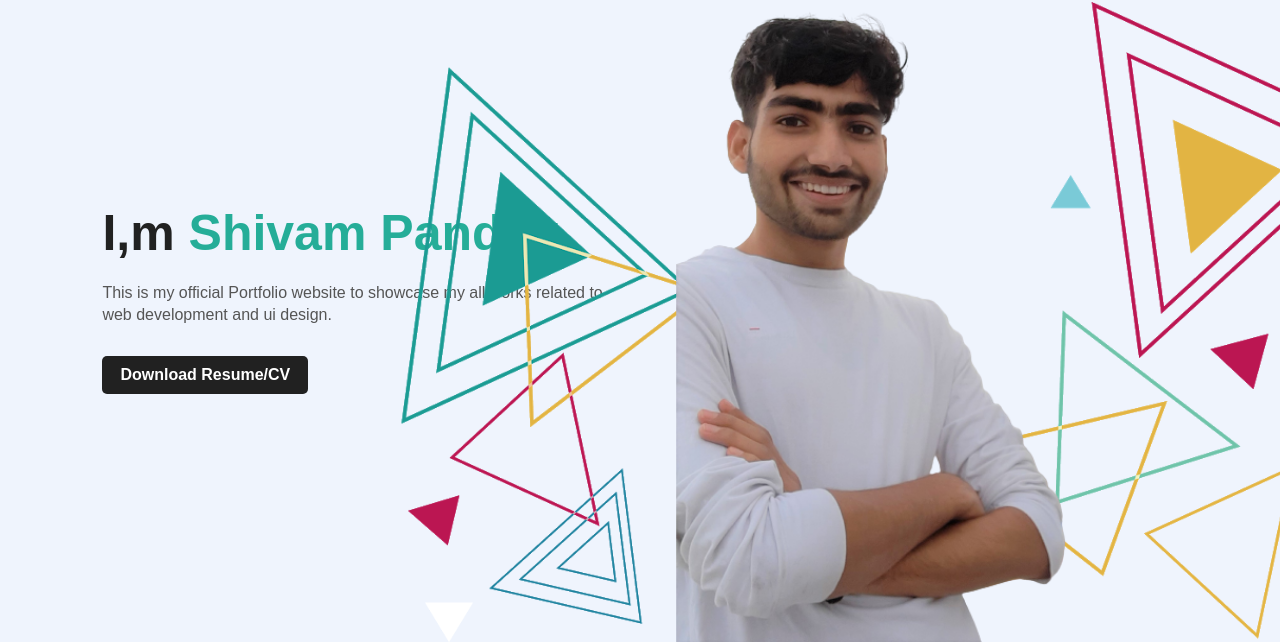
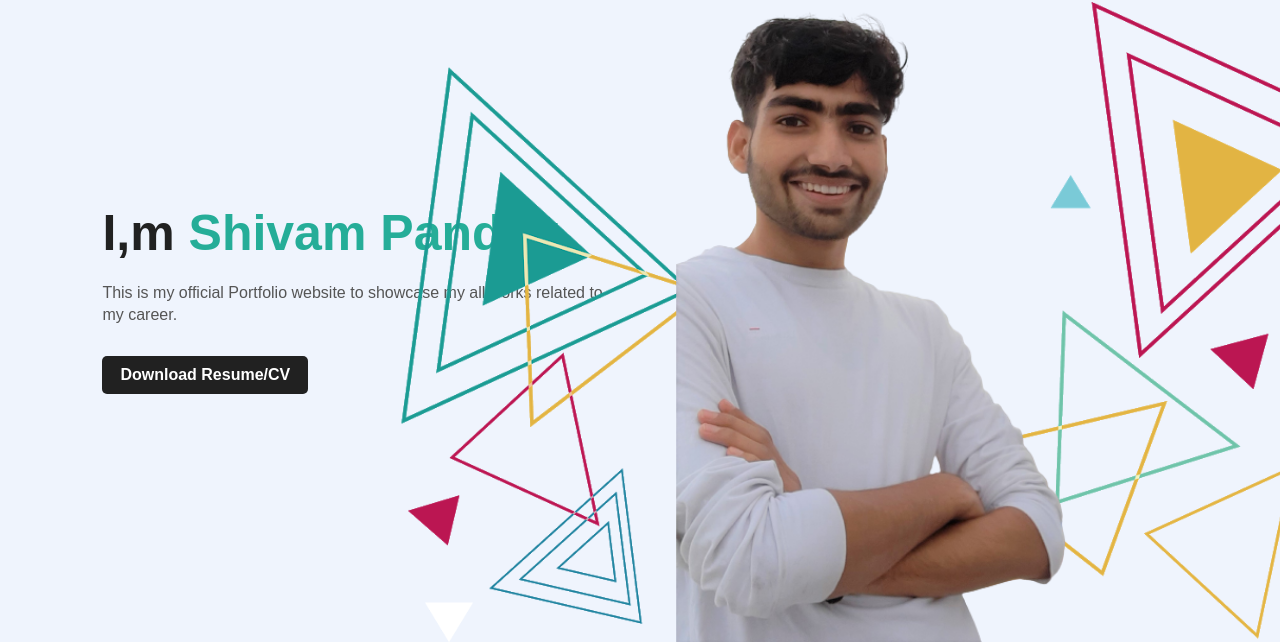
Before and after one commit to pandeyshivam10/pandeyshivam10.github.io, a plain HTML site: page index.html in a window 1280 px wide. Shown: the part 158-800 px from the top of the page. Drawn offline with Linux system fonts and the light colour scheme.

Commit message:
Update index.html

```diff
--- a/index.html
+++ b/index.html
@@ -23,7 +23,7 @@
         <div class="detel">
             <h1>I,m  <span>Shivam Pandey</span></h1>
             <p>This is my official Portfolio website to showcase my
-                all works related to <br> web development and ui design. </p>
+                all works related to <br> my career. </p>
             <a href="https://drive.google.com/file/d/1r7CpqUl7OxH_KwEs48zFVxmstNsVdj4X/view?usp=sharing">Download Resume/CV</a>
         </div>
         <div class="images">
```
